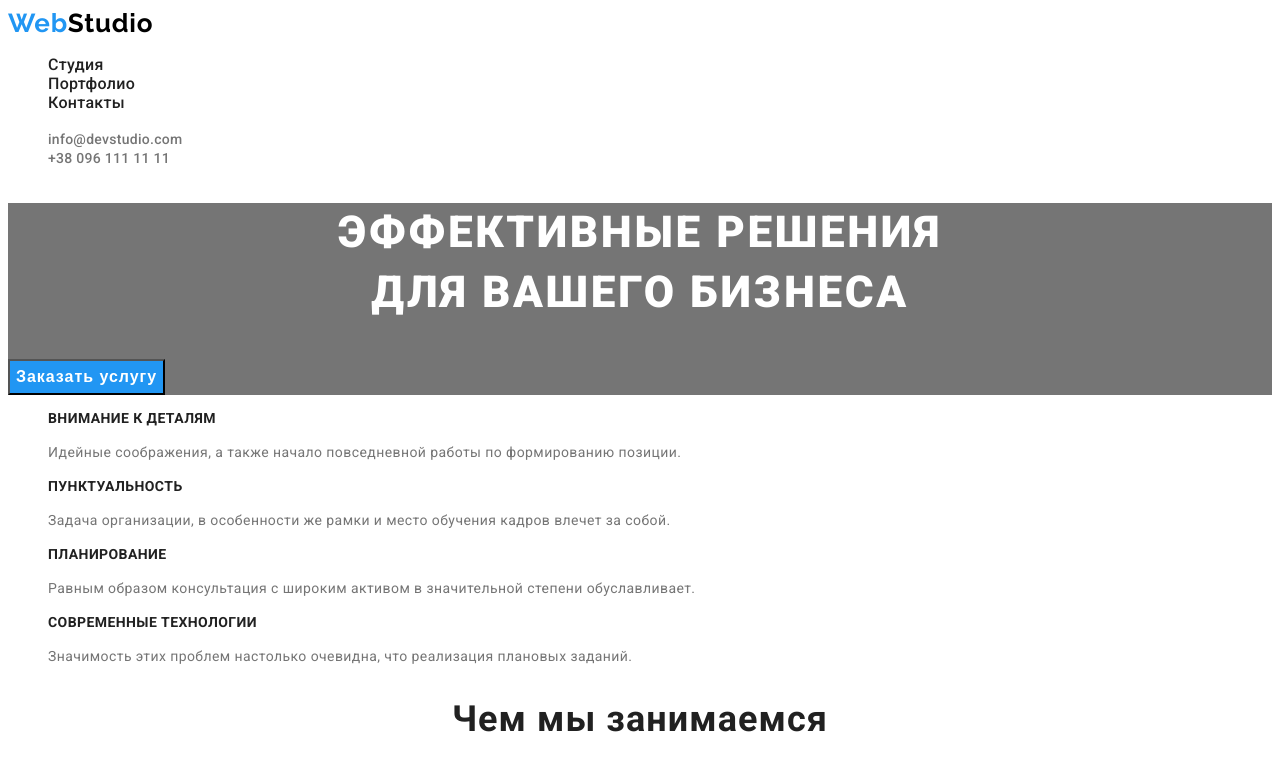
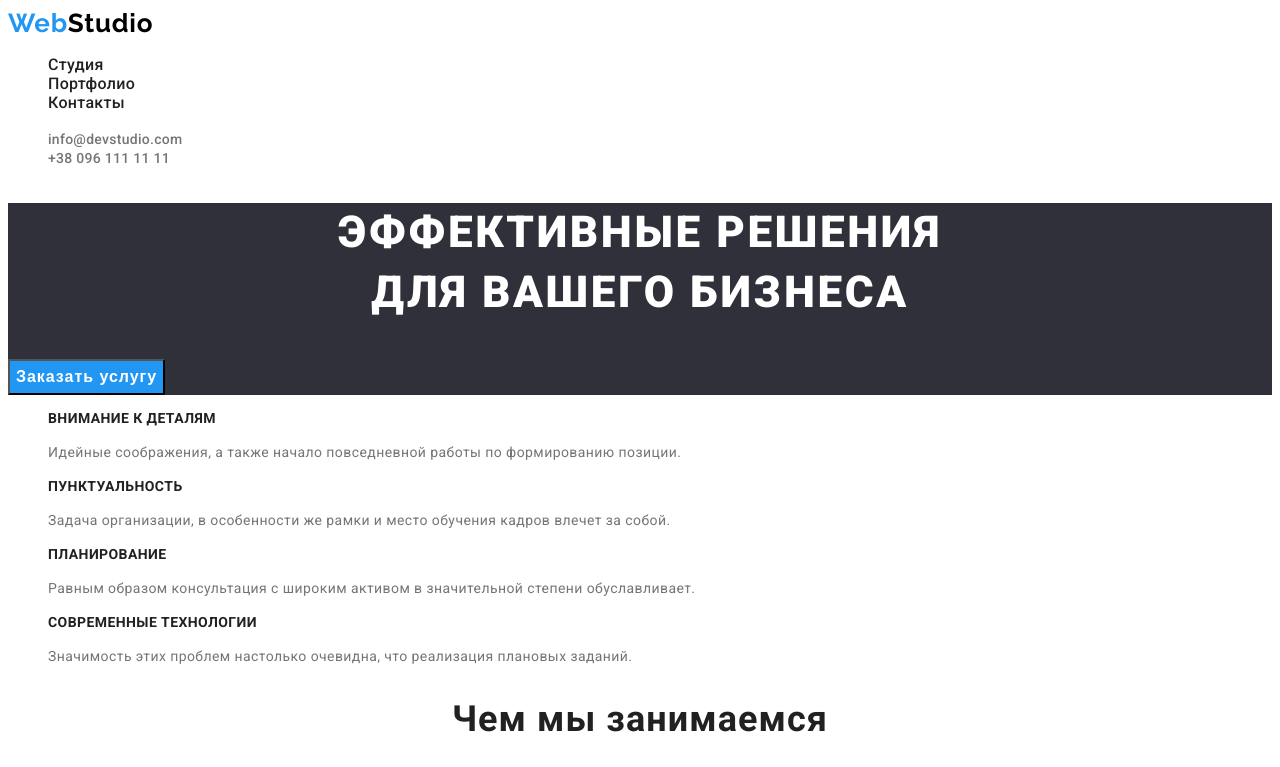
Before and after one commit to Diadchenko/goit-markup-hw-02, a plain HTML site: page index.html in a window 1280 px wide. Shown: the top 767 px of the page. Drawn offline with Linux system fonts and the light colour scheme.

Commit message:
Update styles.css

```diff
--- a/CSS/styles.css
+++ b/CSS/styles.css
@@ -97,7 +97,7 @@ body {
 }
 
 .hero {
-  background-color: #757575;
+  background-color: #2f303a;
 }
 
 /* ---------------------ABOUT-------------------------*/
```
